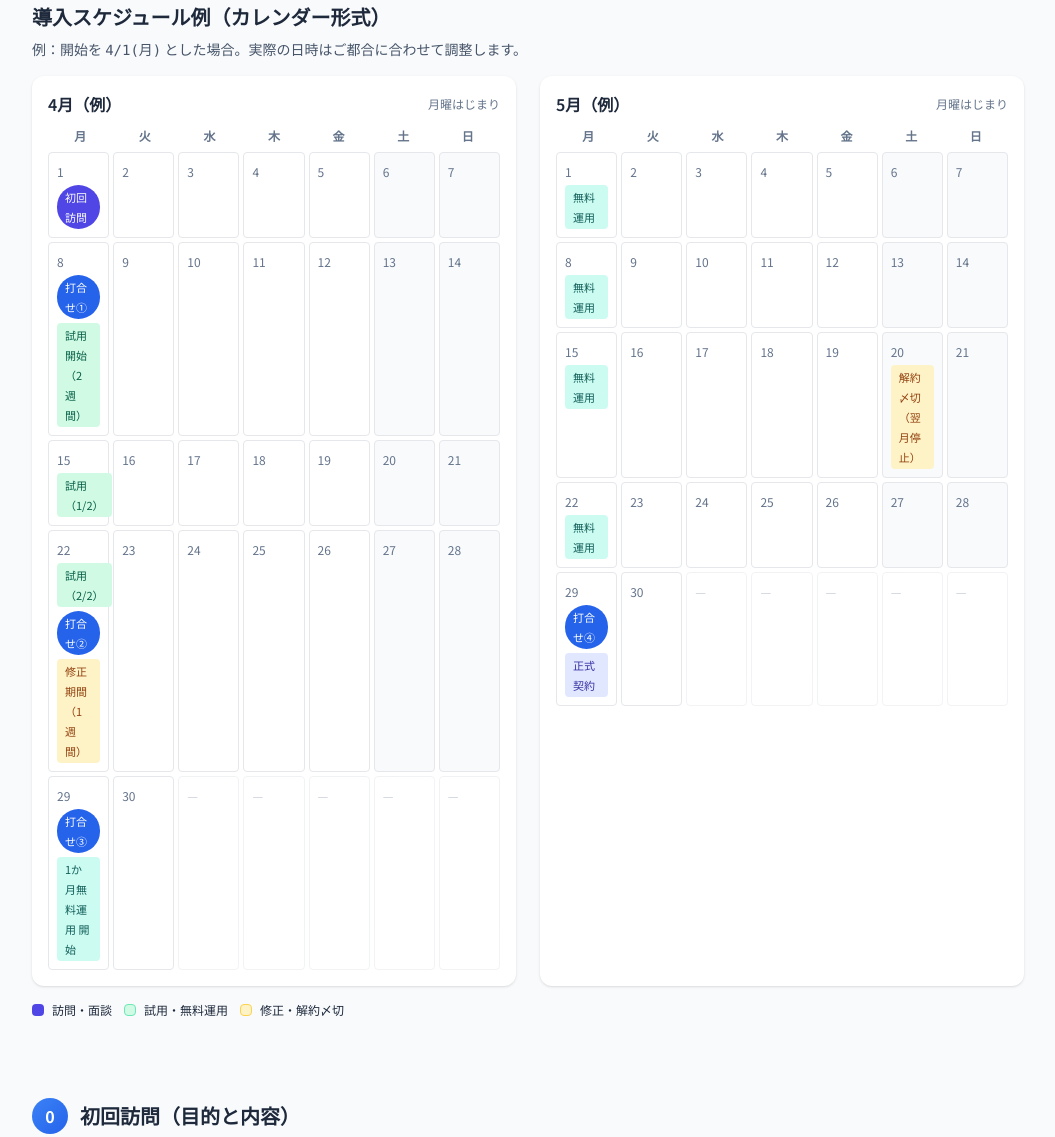
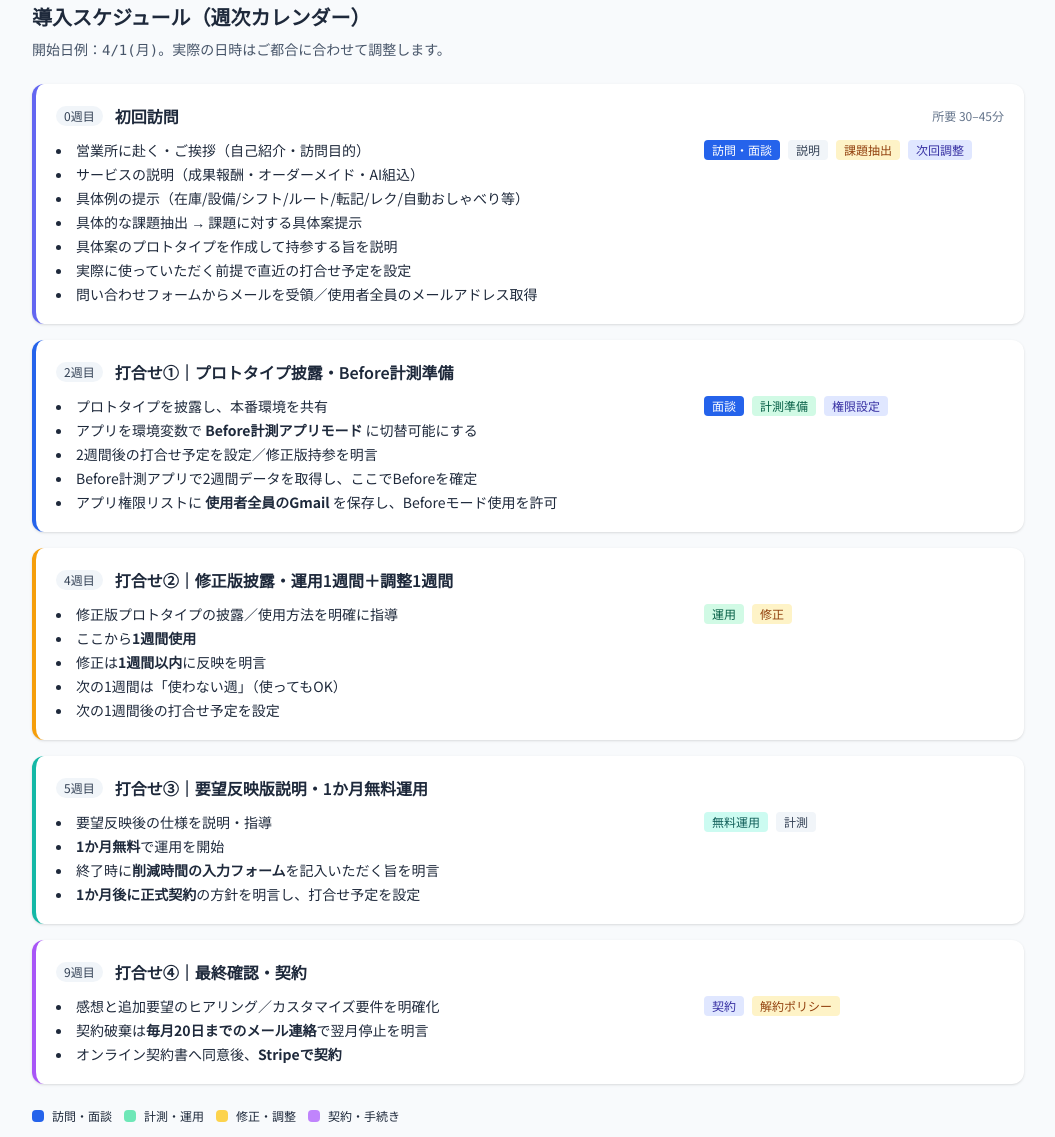
Before and after one commit to otakekeke/landing-page, a plain HTML site: page first_meeting.html in a window 1280 px wide. Shown: the part 342-1479 px from the top of the page, without its empty margins (112-1167 px from the left). Drawn offline with nearby package versions, Linux system fonts and the light colour scheme.

Commit message:
refactor: update導入スケジュール section to enhance clarity and structure, transitioning to a weekly calendar format with detailed steps for initial meetings and follow-ups

```diff
--- a/first_meeting.html
+++ b/first_meeting.html
@@ -64,166 +64,158 @@
         </div>
     </section>
 
-    <!-- 導入スケジュール例（カレンダー形式） -->
+    <!-- 導入スケジュール（週次カレンダー） -->
     <section class="py-10">
         <div class="max-w-5xl mx-auto px-4">
-            <h2 class="text-xl font-bold text-slate-800 mb-2">導入スケジュール例（カレンダー形式）</h2>
-            <p class="text-slate-600 text-sm mb-4">例：開始を <span class="font-mono">4/1(月)</span> とした場合。実際の日時はご都合に合わせて調整します。</p>
+            <h2 class="text-xl font-bold text-slate-800 mb-2">導入スケジュール（週次カレンダー）</h2>
+            <p class="text-slate-600 text-sm mb-6">開始日例：<span class="font-mono">4/1(月)</span>。実際の日時はご都合に合わせて調整します。</p>
 
-            <div class="grid md:grid-cols-2 gap-6">
-                <!-- 4月カレンダー -->
-                <div class="bg-white rounded-xl shadow p-4">
-                    <div class="flex items-center justify-between mb-3">
-                        <h3 class="font-semibold text-slate-800">4月（例）</h3>
-                        <div class="text-xs text-slate-500">月曜はじまり</div>
+            <div class="space-y-4">
+                <!-- 0週目 -->
+                <div class="bg-white rounded-xl shadow p-5 border-l-4 border-indigo-500">
+                    <div class="flex items-center justify-between">
+                        <div class="flex items-center gap-3">
+                            <span class="inline-flex items-center px-2 py-0.5 text-xs rounded-full bg-slate-100 text-slate-700">0週目</span>
+                            <h3 class="font-semibold text-slate-800">初回訪問</h3>
+                        </div>
+                        <span class="text-xs text-slate-500">所要 30–45分</span>
                     </div>
-                    <div class="grid grid-cols-7 text-center text-xs font-semibold text-slate-500 mb-2">
-                        <div>月</div><div>火</div><div>水</div><div>木</div><div>金</div><div>土</div><div>日</div>
-                    </div>
-                    <div class="grid grid-cols-7 gap-1 text-sm">
-                        <!-- 1週目（4/1を月曜として配置する簡易例） -->
-                        <div class="border rounded p-2 text-left"><span class="text-xs text-slate-500">1</span>
-                            <div class="mt-1"><span class="inline-block text-[11px] px-2 py-0.5 rounded-full bg-indigo-600 text-white">初回訪問</span></div>
+                    <div class="mt-3 grid md:grid-cols-3 gap-6">
+                        <div class="md:col-span-2">
+                            <ul class="list-disc list-inside text-sm space-y-1">
+                                <li>営業所に赴く・ご挨拶（自己紹介・訪問目的）</li>
+                                <li>サービスの説明（成果報酬・オーダーメイド・AI組込）</li>
+                                <li>具体例の提示（在庫/設備/シフト/ルート/転記/レク/自動おしゃべり等）</li>
+                                <li>具体的な課題抽出 → 課題に対する具体案提示</li>
+                                <li>具体案のプロトタイプを作成して持参する旨を説明</li>
+                                <li>実際に使っていただく前提で直近の打合せ予定を設定</li>
+                                <li>問い合わせフォームからメールを受領／使用者全員のメールアドレス取得</li>
+                            </ul>
                         </div>
-                        <div class="border rounded p-2 text-left"><span class="text-xs text-slate-500">2</span></div>
-                        <div class="border rounded p-2 text-left"><span class="text-xs text-slate-500">3</span></div>
-                        <div class="border rounded p-2 text-left"><span class="text-xs text-slate-500">4</span></div>
-                        <div class="border rounded p-2 text-left"><span class="text-xs text-slate-500">5</span></div>
-                        <div class="border rounded p-2 text-left bg-slate-50"><span class="text-xs text-slate-500">6</span></div>
-                        <div class="border rounded p-2 text-left bg-slate-50"><span class="text-xs text-slate-500">7</span></div>
-
-                        <!-- 2週目 -->
-                        <div class="border rounded p-2 text-left"><span class="text-xs text-slate-500">8</span>
-                            <div class="mt-1 space-y-1">
-                                <span class="inline-block text-[11px] px-2 py-0.5 rounded-full bg-blue-600 text-white">打合せ①</span>
-                                <span class="inline-block text-[11px] px-2 py-0.5 rounded bg-emerald-100 text-emerald-800">試用開始（2週間）</span>
+                        <div class="space-y-2 text-xs">
+                            <div class="flex flex-wrap gap-2">
+                                <span class="px-2 py-0.5 rounded bg-blue-600 text-white">訪問・面談</span>
+                                <span class="px-2 py-0.5 rounded bg-slate-100 text-slate-700">説明</span>
+                                <span class="px-2 py-0.5 rounded bg-amber-100 text-amber-800">課題抽出</span>
+                                <span class="px-2 py-0.5 rounded bg-indigo-100 text-indigo-800">次回調整</span>
                             </div>
                         </div>
-                        <div class="border rounded p-2 text-left"><span class="text-xs text-slate-500">9</span></div>
-                        <div class="border rounded p-2 text-left"><span class="text-xs text-slate-500">10</span></div>
-                        <div class="border rounded p-2 text-left"><span class="text-xs text-slate-500">11</span></div>
-                        <div class="border rounded p-2 text-left"><span class="text-xs text-slate-500">12</span></div>
-                        <div class="border rounded p-2 text-left bg-slate-50"><span class="text-xs text-slate-500">13</span></div>
-                        <div class="border rounded p-2 text-left bg-slate-50"><span class="text-xs text-slate-500">14</span></div>
-
-                        <!-- 3週目（試用中） -->
-                        <div class="border rounded p-2 text-left"><span class="text-xs text-slate-500">15</span>
-                            <div class="mt-1"><span class="inline-block text-[11px] px-2 py-0.5 rounded bg-emerald-100 text-emerald-800">試用（1/2）</span></div>
-                        </div>
-                        <div class="border rounded p-2 text-left"><span class="text-xs text-slate-500">16</span></div>
-                        <div class="border rounded p-2 text-left"><span class="text-xs text-slate-500">17</span></div>
-                        <div class="border rounded p-2 text-left"><span class="text-xs text-slate-500">18</span></div>
-                        <div class="border rounded p-2 text-left"><span class="text-xs text-slate-500">19</span></div>
-                        <div class="border rounded p-2 text-left bg-slate-50"><span class="text-xs text-slate-500">20</span></div>
-                        <div class="border rounded p-2 text-left bg-slate-50"><span class="text-xs text-slate-500">21</span></div>
-
-                        <!-- 4週目（試用終了→打合せ②→修正1週間） -->
-                        <div class="border rounded p-2 text-left"><span class="text-xs text-slate-500">22</span>
-                            <div class="mt-1 space-y-1">
-                                <span class="inline-block text-[11px] px-2 py-0.5 rounded bg-emerald-100 text-emerald-800">試用（2/2）</span>
-                                <span class="inline-block text-[11px] px-2 py-0.5 rounded-full bg-blue-600 text-white">打合せ②</span>
-                                <span class="inline-block text-[11px] px-2 py-0.5 rounded bg-amber-100 text-amber-800">修正期間（1週間）</span>
-                            </div>
-                        </div>
-                        <div class="border rounded p-2 text-left"><span class="text-xs text-slate-500">23</span></div>
-                        <div class="border rounded p-2 text-left"><span class="text-xs text-slate-500">24</span></div>
-                        <div class="border rounded p-2 text-left"><span class="text-xs text-slate-500">25</span></div>
-                        <div class="border rounded p-2 text-left"><span class="text-xs text-slate-500">26</span></div>
-                        <div class="border rounded p-2 text-left bg-slate-50"><span class="text-xs text-slate-500">27</span></div>
-                        <div class="border rounded p-2 text-left bg-slate-50"><span class="text-xs text-slate-500">28</span></div>
-
-                        <!-- 5週目（要望反映版→打合せ③→1か月無料） -->
-                        <div class="border rounded p-2 text-left"><span class="text-xs text-slate-500">29</span>
-                            <div class="mt-1 space-y-1">
-                                <span class="inline-block text-[11px] px-2 py-0.5 rounded-full bg-blue-600 text-white">打合せ③</span>
-                                <span class="inline-block text-[11px] px-2 py-0.5 rounded bg-teal-100 text-teal-800">1か月無料運用 開始</span>
-                            </div>
-                        </div>
-                        <div class="border rounded p-2 text-left"><span class="text-xs text-slate-500">30</span></div>
-                        <div class="border rounded p-2 text-left opacity-50"><span class="text-xs text-slate-400">—</span></div>
-                        <div class="border rounded p-2 text-left opacity-50"><span class="text-xs text-slate-400">—</span></div>
-                        <div class="border rounded p-2 text-left opacity-50"><span class="text-xs text-slate-400">—</span></div>
-                        <div class="border rounded p-2 text-left opacity-50"><span class="text-xs text-slate-400">—</span></div>
-                        <div class="border rounded p-2 text-left opacity-50"><span class="text-xs text-slate-400">—</span></div>
                     </div>
                 </div>
 
-                <!-- 5月カレンダー（無料運用〜正式契約） -->
-                <div class="bg-white rounded-xl shadow p-4">
-                    <div class="flex items-center justify-between mb-3">
-                        <h3 class="font-semibold text-slate-800">5月（例）</h3>
-                        <div class="text-xs text-slate-500">月曜はじまり</div>
+                <!-- 2週目（打合せ①） -->
+                <div class="bg-white rounded-xl shadow p-5 border-l-4 border-blue-600">
+                    <div class="flex items-center justify-between">
+                        <div class="flex items-center gap-3">
+                            <span class="inline-flex items-center px-2 py-0.5 text-xs rounded-full bg-slate-100 text-slate-700">2週目</span>
+                            <h3 class="font-semibold text-slate-800">打合せ①｜プロトタイプ披露・Before計測準備</h3>
+                        </div>
                     </div>
-                    <div class="grid grid-cols-7 text-center text-xs font-semibold text-slate-500 mb-2">
-                        <div>月</div><div>火</div><div>水</div><div>木</div><div>金</div><div>土</div><div>日</div>
-                    </div>
-                    <div class="grid grid-cols-7 gap-1 text-sm">
-                        <!-- 1週目（無料運用継続） -->
-                        <div class="border rounded p-2 text-left"><span class="text-xs text-slate-500">1</span>
-                            <div class="mt-1"><span class="inline-block text-[11px] px-2 py-0.5 rounded bg-teal-100 text-teal-800">無料運用</span></div>
+                    <div class="mt-3 grid md:grid-cols-3 gap-6">
+                        <div class="md:col-span-2">
+                            <ul class="list-disc list-inside text-sm space-y-1">
+                                <li>プロトタイプを披露し、本番環境を共有</li>
+                                <li>アプリを環境変数で <strong>Before計測アプリモード</strong> に切替可能にする</li>
+                                <li>2週間後の打合せ予定を設定／修正版持参を明言</li>
+                                <li>Before計測アプリで2週間データを取得し、ここでBeforeを確定</li>
+                                <li>アプリ権限リストに <strong>使用者全員のGmail</strong> を保存し、Beforeモード使用を許可</li>
+                            </ul>
                         </div>
-                        <div class="border rounded p-2 text-left"><span class="text-xs text-slate-500">2</span></div>
-                        <div class="border rounded p-2 text-left"><span class="text-xs text-slate-500">3</span></div>
-                        <div class="border rounded p-2 text-left"><span class="text-xs text-slate-500">4</span></div>
-                        <div class="border rounded p-2 text-left"><span class="text-xs text-slate-500">5</span></div>
-                        <div class="border rounded p-2 text-left bg-slate-50"><span class="text-xs text-slate-500">6</span></div>
-                        <div class="border rounded p-2 text-left bg-slate-50"><span class="text-xs text-slate-500">7</span></div>
-
-                        <!-- 2〜4週目（無料運用） -->
-                        <div class="border rounded p-2 text-left"><span class="text-xs text-slate-500">8</span>
-                            <div class="mt-1"><span class="inline-block text-[11px] px-2 py-0.5 rounded bg-teal-100 text-teal-800">無料運用</span></div>
-                        </div>
-                        <div class="border rounded p-2 text-left"><span class="text-xs text-slate-500">9</span></div>
-                        <div class="border rounded p-2 text-left"><span class="text-xs text-slate-500">10</span></div>
-                        <div class="border rounded p-2 text-left"><span class="text-xs text-slate-500">11</span></div>
-                        <div class="border rounded p-2 text-left"><span class="text-xs text-slate-500">12</span></div>
-                        <div class="border rounded p-2 text-left bg-slate-50"><span class="text-xs text-slate-500">13</span></div>
-                        <div class="border rounded p-2 text-left bg-slate-50"><span class="text-xs text-slate-500">14</span></div>
-
-                        <div class="border rounded p-2 text-left"><span class="text-xs text-slate-500">15</span>
-                            <div class="mt-1"><span class="inline-block text-[11px] px-2 py-0.5 rounded bg-teal-100 text-teal-800">無料運用</span></div>
-                        </div>
-                        <div class="border rounded p-2 text-left"><span class="text-xs text-slate-500">16</span></div>
-                        <div class="border rounded p-2 text-left"><span class="text-xs text-slate-500">17</span></div>
-                        <div class="border rounded p-2 text-left"><span class="text-xs text-slate-500">18</span></div>
-                        <div class="border rounded p-2 text-left"><span class="text-xs text-slate-500">19</span></div>
-                        <div class="border rounded p-2 text-left bg-slate-50"><span class="text-xs text-slate-500">20</span>
-                            <div class="mt-1"><span class="inline-block text-[11px] px-2 py-0.5 rounded bg-amber-100 text-amber-800">解約〆切（翌月停止）</span></div>
-                        </div>
-                        <div class="border rounded p-2 text-left bg-slate-50"><span class="text-xs text-slate-500">21</span></div>
-
-                        <div class="border rounded p-2 text-left"><span class="text-xs text-slate-500">22</span>
-                            <div class="mt-1"><span class="inline-block text-[11px] px-2 py-0.5 rounded bg-teal-100 text-teal-800">無料運用</span></div>
-                        </div>
-                        <div class="border rounded p-2 text-left"><span class="text-xs text-slate-500">23</span></div>
-                        <div class="border rounded p-2 text-left"><span class="text-xs text-slate-500">24</span></div>
-                        <div class="border rounded p-2 text-left"><span class="text-xs text-slate-500">25</span></div>
-                        <div class="border rounded p-2 text-left"><span class="text-xs text-slate-500">26</span></div>
-                        <div class="border rounded p-2 text-left bg-slate-50"><span class="text-xs text-slate-500">27</span></div>
-                        <div class="border rounded p-2 text-left bg-slate-50"><span class="text-xs text-slate-500">28</span></div>
-
-                        <!-- 最終週（打合せ④・正式契約） -->
-                        <div class="border rounded p-2 text-left"><span class="text-xs text-slate-500">29</span>
-                            <div class="mt-1 space-y-1">
-                                <span class="inline-block text-[11px] px-2 py-0.5 rounded-full bg-blue-600 text-white">打合せ④</span>
-                                <span class="inline-block text-[11px] px-2 py-0.5 rounded bg-indigo-100 text-indigo-800">正式契約</span>
+                        <div class="space-y-2 text-xs">
+                            <div class="flex flex-wrap gap-2">
+                                <span class="px-2 py-0.5 rounded bg-blue-600 text-white">面談</span>
+                                <span class="px-2 py-0.5 rounded bg-emerald-100 text-emerald-800">計測準備</span>
+                                <span class="px-2 py-0.5 rounded bg-indigo-100 text-indigo-800">権限設定</span>
                             </div>
                         </div>
-                        <div class="border rounded p-2 text-left"><span class="text-xs text-slate-500">30</span></div>
-                        <div class="border rounded p-2 text-left opacity-50"><span class="text-xs text-slate-400">—</span></div>
-                        <div class="border rounded p-2 text-left opacity-50"><span class="text-xs text-slate-400">—</span></div>
-                        <div class="border rounded p-2 text-left opacity-50"><span class="text-xs text-slate-400">—</span></div>
-                        <div class="border rounded p-2 text-left opacity-50"><span class="text-xs text-slate-400">—</span></div>
-                        <div class="border rounded p-2 text-left opacity-50"><span class="text-xs text-slate-400">—</span></div>
+                    </div>
+                </div>
+
+                <!-- 4週目（打合せ②） -->
+                <div class="bg-white rounded-xl shadow p-5 border-l-4 border-amber-500">
+                    <div class="flex items-center justify-between">
+                        <div class="flex items-center gap-3">
+                            <span class="inline-flex items-center px-2 py-0.5 text-xs rounded-full bg-slate-100 text-slate-700">4週目</span>
+                            <h3 class="font-semibold text-slate-800">打合せ②｜修正版披露・運用1週間＋調整1週間</h3>
+                        </div>
+                    </div>
+                    <div class="mt-3 grid md:grid-cols-3 gap-6">
+                        <div class="md:col-span-2">
+                            <ul class="list-disc list-inside text-sm space-y-1">
+                                <li>修正版プロトタイプの披露／使用方法を明確に指導</li>
+                                <li>ここから<strong>1週間使用</strong></li>
+                                <li>修正は<strong>1週間以内</strong>に反映を明言</li>
+                                <li>次の1週間は「使わない週」（使ってもOK）</li>
+                                <li>次の1週間後の打合せ予定を設定</li>
+                            </ul>
+                        </div>
+                        <div class="space-y-2 text-xs">
+                            <div class="flex flex-wrap gap-2">
+                                <span class="px-2 py-0.5 rounded bg-emerald-100 text-emerald-800">運用</span>
+                                <span class="px-2 py-0.5 rounded bg-amber-100 text-amber-800">修正</span>
+                            </div>
+                        </div>
+                    </div>
+                </div>
+
+                <!-- 5週目（打合せ③） -->
+                <div class="bg-white rounded-xl shadow p-5 border-l-4 border-teal-500">
+                    <div class="flex items-center justify-between">
+                        <div class="flex items-center gap-3">
+                            <span class="inline-flex items-center px-2 py-0.5 text-xs rounded-full bg-slate-100 text-slate-700">5週目</span>
+                            <h3 class="font-semibold text-slate-800">打合せ③｜要望反映版説明・1か月無料運用</h3>
+                        </div>
+                    </div>
+                    <div class="mt-3 grid md:grid-cols-3 gap-6">
+                        <div class="md:col-span-2">
+                            <ul class="list-disc list-inside text-sm space-y-1">
+                                <li>要望反映後の仕様を説明・指導</li>
+                                <li><strong>1か月無料</strong>で運用を開始</li>
+                                <li>終了時に<strong>削減時間の入力フォーム</strong>を記入いただく旨を明言</li>
+                                <li><strong>1か月後に正式契約</strong>の方針を明言し、打合せ予定を設定</li>
+                            </ul>
+                        </div>
+                        <div class="space-y-2 text-xs">
+                            <div class="flex flex-wrap gap-2">
+                                <span class="px-2 py-0.5 rounded bg-teal-100 text-teal-800">無料運用</span>
+                                <span class="px-2 py-0.5 rounded bg-slate-100 text-slate-700">計測</span>
+                            </div>
+                        </div>
+                    </div>
+                </div>
+
+                <!-- 9週目（打合せ④） -->
+                <div class="bg-white rounded-xl shadow p-5 border-l-4 border-purple-500">
+                    <div class="flex items-center justify-between">
+                        <div class="flex items-center gap-3">
+                            <span class="inline-flex items-center px-2 py-0.5 text-xs rounded-full bg-slate-100 text-slate-700">9週目</span>
+                            <h3 class="font-semibold text-slate-800">打合せ④｜最終確認・契約</h3>
+                        </div>
+                    </div>
+                    <div class="mt-3 grid md:grid-cols-3 gap-6">
+                        <div class="md:col-span-2">
+                            <ul class="list-disc list-inside text-sm space-y-1">
+                                <li>感想と追加要望のヒアリング／カスタマイズ要件を明確化</li>
+                                <li>契約破棄は<strong>毎月20日までのメール連絡</strong>で翌月停止を明言</li>
+                                <li>オンライン契約書へ同意後、<strong>Stripeで契約</strong></li>
+                            </ul>
+                        </div>
+                        <div class="space-y-2 text-xs">
+                            <div class="flex flex-wrap gap-2">
+                                <span class="px-2 py-0.5 rounded bg-indigo-100 text-indigo-800">契約</span>
+                                <span class="px-2 py-0.5 rounded bg-amber-100 text-amber-800">解約ポリシー</span>
+                            </div>
+                        </div>
                     </div>
                 </div>
             </div>
 
             <!-- 凡例 -->
-            <div class="mt-4 flex flex-wrap gap-3 text-xs">
-                <span class="inline-flex items-center gap-2"><span class="w-3 h-3 rounded bg-indigo-600 inline-block"></span>訪問・面談</span>
-                <span class="inline-flex items-center gap-2"><span class="w-3 h-3 rounded bg-emerald-100 inline-block border border-emerald-300"></span>試用・無料運用</span>
-                <span class="inline-flex items-center gap-2"><span class="w-3 h-3 rounded bg-amber-100 inline-block border border-amber-300"></span>修正・解約〆切</span>
+            <div class="mt-6 flex flex-wrap gap-3 text-xs">
+                <span class="inline-flex items-center gap-2"><span class="w-3 h-3 rounded bg-blue-600 inline-block"></span>訪問・面談</span>
+                <span class="inline-flex items-center gap-2"><span class="w-3 h-3 rounded bg-emerald-300 inline-block"></span>計測・運用</span>
+                <span class="inline-flex items-center gap-2"><span class="w-3 h-3 rounded bg-amber-300 inline-block"></span>修正・調整</span>
+                <span class="inline-flex items-center gap-2"><span class="w-3 h-3 rounded bg-purple-400 inline-block"></span>契約・手続き</span>
             </div>
         </div>
     </section>
```
